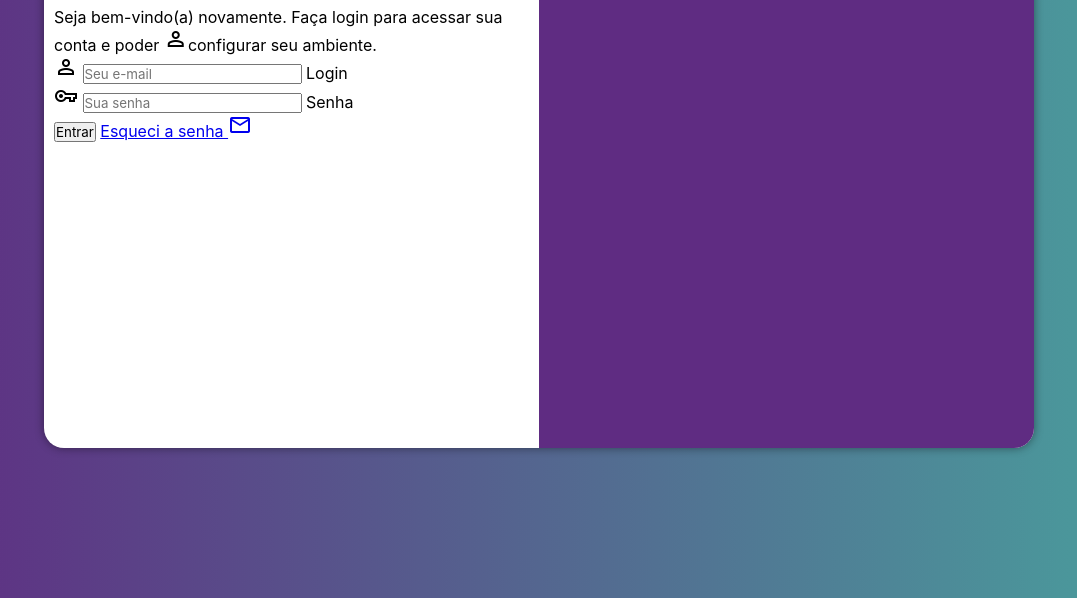
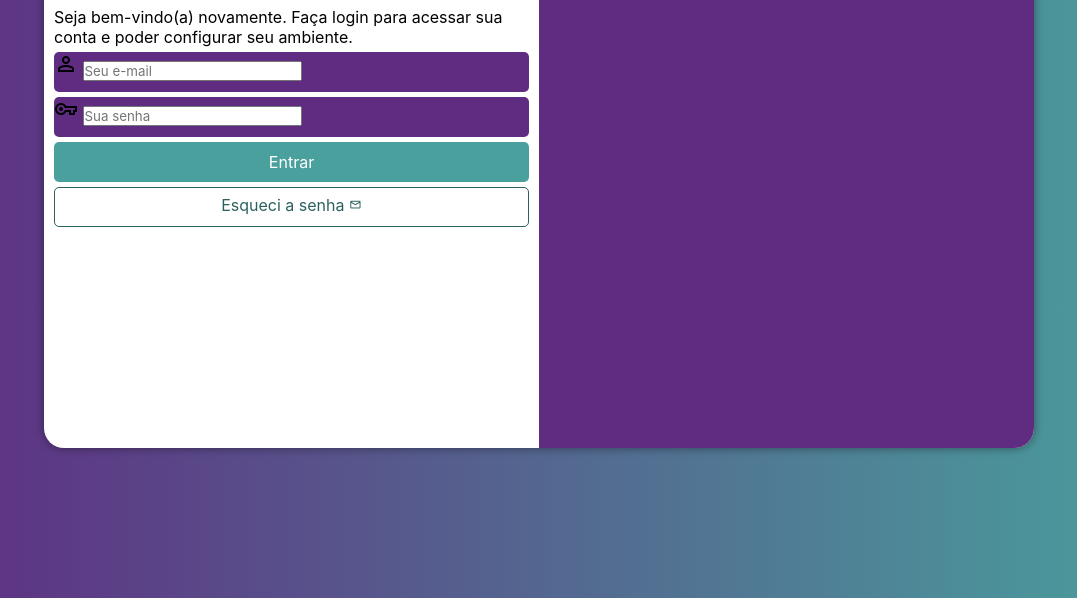
Before and after one commit to LucasGabrielBVieira/tela-login, a plain HTML site: page index.html in a window 1280 px wide. Shown: the part 202-800 px from the top of the page, without its empty margins (101-1178 px from the left). Drawn offline with nearby package versions, Linux system fonts and the light colour scheme.

Commit message:
formulario-formatacao-1

```diff
--- a/estilos/media-query.css
+++ b/estilos/media-query.css
@@ -6,7 +6,6 @@
     }
     section#login {
         width: 90vw;
-        transition-duration: 0.3s;
     }
     section#login > div#imagem {
         float: left;
@@ -23,7 +22,7 @@
         background-image: linear-gradient(to left, #49a09d, #5f2c82);
     }
     section#login {
-        transition-duration: 0.3s;
+        transition: width 0.3s, height 0.3s;
         width: 990px;
     }
     section#login > div#imagem {
--- a/estilos/style.css
+++ b/estilos/style.css
@@ -50,3 +50,48 @@ div#formulario > h1{
 div#formulario > p {
     font-size: 0.8em;
 }
+form > div.campo {
+    background-color: #5f2c82;
+    width: 100%;
+    display: block;
+    height: 40px;
+    border-radius: 5px;
+    margin: 5px 0px;
+}
+div.campo > label {
+    display: none;
+}
+form > input[type=submit] {
+    display: block;
+    font-size: 1em;
+    width: 100%;
+    height: 40px;
+    color: white;
+    background-color: #49a09d;
+    border: none;
+    border-radius: 5px;
+    cursor: pointer;
+}
+form > input[type=submit]:hover {
+    background-color: #2d6462;
+}
+form > a.botao {
+    display: block;
+    text-align: center;
+    font-size: 1em;
+    width: 100%;
+    height: 40px;
+    border-radius: 5px;
+    background-color: white;
+    border: #2c615f solid 1px;
+    text-decoration: none;
+    color: #2c615f;
+    padding-top: 7px;
+    margin-top: 5px;
+}
+form > a.botao:hover {
+    background-color: #4acac6;
+}
+form > a.botao > span {
+    font-size: 0.8em;
+}
--- a/index.html
+++ b/index.html
@@ -16,7 +16,7 @@
             </div>
             <div id="formulario">
                 <h1>Login</h1>
-                <p>Seja bem-vindo(a) novamente. Faça login para acessar sua conta e poder <span class="material-symbols-outlined">person</span>configurar seu ambiente.</p>
+                <p>Seja bem-vindo(a) novamente. Faça login para acessar sua conta e poder configurar seu ambiente.</p>
                 <form action="login.php" method="post" autocomplete="on">
                     <div class="campo">
                         <span class="material-symbols-outlined">person</span>
@@ -29,7 +29,7 @@
                         <label for="senha">Senha</label>
                     </div>
                     <input type="submit" value="Entrar">
-                    <a href="http://esqueci.html">
+                    <a href="http://esqueci.html" class="botao">
                         Esqueci a senha <span class="material-symbols-outlined">mail</span>
                     </a>
                 </form>
```
